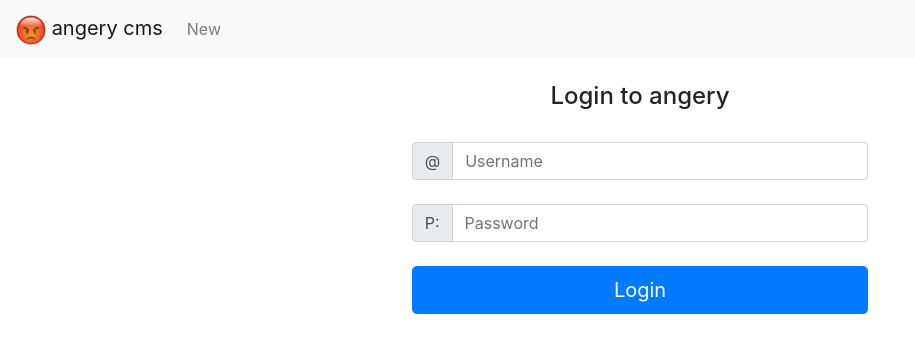
After one commit to fatcat2/angeryCMS, a Flask app: page /login in a window 1280 px wide. The commit adds this page. Shown: the top 353 px of the page, without its empty margins (0-915 px from the left). Run offline with Flask 2, Linux system fonts and the light colour scheme; parts of the project's set-up code (start-up, migrations or seed data) failed here and were passed over; some libraries are stand-ins or nearby versions.

Commit message:
Wow i think this works now

```diff
--- a/main.py
+++ b/main.py
@@ -1,24 +1,32 @@
-from flask import Flask, render_template, request, redirect, url_for
+from flask import Flask, render_template, request, redirect, url_for, session
+from werkzeug.security import generate_password_hash, check_password_hash
+from flask_login import LoginManager, login_user, login_required, logout_user
+from flask_sqlalchemy import SQLAlchemy
 import sqlite3
 import json
 import boto3
 import uuid
 import os
 from werkzeug.utils import secure_filename
+
 app = Flask(__name__)
 UPLOAD_FOLDER='./tmp'
 ALLOWED_EXTENSIONS = set(['png', 'PNG', 'JPG', 'jpg', 'JPEG', 'jpeg'])
+db = SQLAlchemy(app)
+app.secret_key = '_5#y2L"F4Q8z\n\xec]/'
 
 app.config['UPLOAD_FOLDER'] = UPLOAD_FOLDER
-
+login_manager = LoginManager(app)
 
 @app.route('/', methods=['GET', 'POST'])
 def homepage():
     conn = sqlite3.connect('static/articles.db')
     cursor = conn.execute('select rowid, * from articles ORDER BY datePub DESC limit 10')
     tmpList = []
+
     for row in cursor:
         tmpList.append(row)
+
     initial = tmpList.pop(0)
     return render_template('homepage.html', bigBox = initial, articles = tmpList)
 
@@ -27,15 +35,16 @@ def allowed_file(filename):
     return '.' in filename and filename.rsplit('.', 1)[1].lower() in ALLOWED_EXTENSIONS
 
 @app.route('/new', methods=['GET', 'POST'])
+@login_required
 def index():
     #split into to sections: POST for saving the articles to DB and GET for getting the portal
     if request.method == "POST":
-        tmpLink = "";
+        tmpLink = ""
         #debug statements
-        print(request.files)
         data = request.form
         #if statement for new images
         #TODO: expand to allow old images
+
         if 'image' not in request.files:
             print('no file')
         else:
@@ -83,6 +92,7 @@ def index():
 
 
 @app.route('/edit', methods=['POST'])
+@login_required
 def edit():
     data = request.form
     if 'image' not in request.files:
@@ -126,6 +136,7 @@ def edit():
     return ":)"
 
 @app.route('/edit/<id>', methods=['GET'])
+@login_required
 def editSpecific(id):
     conn = sqlite3.connect('static/articles.db')
     cursor = conn.execute('select rowid, * from articles where ROWID=?', (id,))
@@ -152,6 +163,7 @@ def listArticlesJSON():
     return retJSON
 
 @app.route('/a')
+@login_required
 def listArticles():
     return render_template('listArticles.html')
 
@@ -170,6 +182,72 @@ def article(articleID):
         return redirect(url_for('listArticles'))
 
 
+@app.route("/login", methods=["GET", "POST"])
+def login():
+    if request.method == "POST":
+        form = request.form
+        user = form['username']
+        conn = sqlite3.connect('static/users.db')
+        cursor = conn.execute('select * from users where username=?', (user,))
+
+
+        tmpLoginList = []
+        for row in cursor:
+            tmpLoginList.append(row)
+        conn.close()
+        if(len(tmpLoginList) <= 0):
+            return redirect(url_for("homepage"))
+
+        maybeUser = tmpLoginList[0]
+        maybeUserHash = generate_password_hash(maybeUser[2])
+        if (len(tmpLoginList) > 0) and (maybeUser[0] == user) and (check_password_hash(maybeUserHash, form['password'])):
+            #success
+            print("success")
+            login_user(User(maybeUser[0], maybeUser[2], maybeUser[1], maybeUser[4], maybeUser[3]), remember=True)
+            return redirect(url_for("listArticles"))
+        else:
+            return redirect(url_for("homepage"))
+    else:
+        return render_template("login.html")
+
+@app.route("/logout")
+@login_required
+def logout():
+    logout_user()
+    return redirect(url_for("homepage"))
+
+@login_manager.user_loader
+def load_user(user_id):
+    conn = sqlite3.connect('static/users.db')
+    cursor = conn.execute('select * from users where username=?', (user_id,))
+    userList = []
+    for r in cursor:
+        userList.append(r)
+    maybeUser = userList.pop(0)
+    return User(maybeUser[0], maybeUser[2], maybeUser[1], maybeUser[4], maybeUser[3])
+
+class User:
+    def __init__(self, username, password, email, fullName, authLevel):
+        self.username = username
+        self.password = password
+        self.email = email
+        self.fullName = fullName
+        self.authLevel = authLevel
+        self.authenticated = True
+
+    def is_active(self):
+        return True
+
+    def get_id(self):
+        return self.username
+
+    def is_authenticated(self):
+        return self.authenticated
+
+    def is_anonymous(self):
+        return False
+
+
 # run the app.
 if __name__ == "__main__":
     # Setting debug to True enables debug output. This line should be
--- /dev/null
+++ b/templates/login.html
@@ -0,0 +1,38 @@
+{% extends "base.html" %}
+{% block content%}
+<form action="/login" method="post">
+    <br />
+    <div class="form-row justify-content-md-center">
+        <h4>Login to angery</h4>
+    </div>
+    <br/>
+    <div class="form-row justify-content-md-center">
+        <div class="col-5">
+            <div class="input-group">
+                <div class="input-group-prepend">
+                    <span class="input-group-text" id="inputGroupPrepend3">@</span>
+                </div>
+                <input name="username" type="text" class="form-control" id="validationServerUsername" placeholder="Username" aria-describedby="inputGroupPrepend3" >
+            </div>
+        </div>
+    </div>
+    <br />
+    <div class="form-row justify-content-md-center">
+        <div class="col-5">
+            <div class="input-group">
+                <div class="input-group-prepend">
+                    <span class="input-group-text" id="inputGroupPrepend3">P:</span>
+                </div>
+                <input name="password" type="password" class="form-control" id="validationServerUsername" placeholder="Password" aria-describedby="inputGroupPrepend3" >
+            </div>
+        </div>
+    </div>
+    <br />
+    <div class="form-row justify-content-md-center">
+        <div class="col-5">
+            <button type="submit" class="btn btn-primary btn-lg btn-block">Login</button>
+        </div>
+    </div>
+
+</form>
+{% endblock %}
```
Also changed, not shown: templates/article.html (+8 -40 lines), templates/articleBase.html (added, +38 -0 lines), templates/homepage.html (+4 -35 lines), 1 other file.
